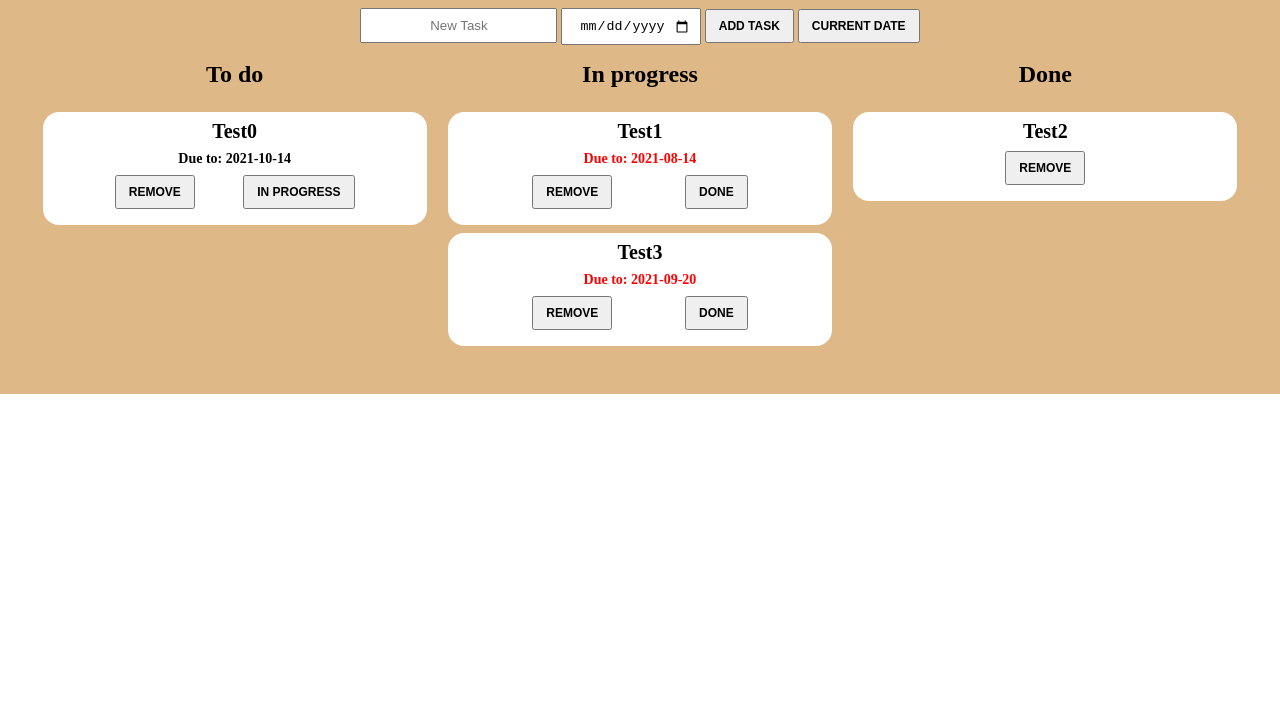
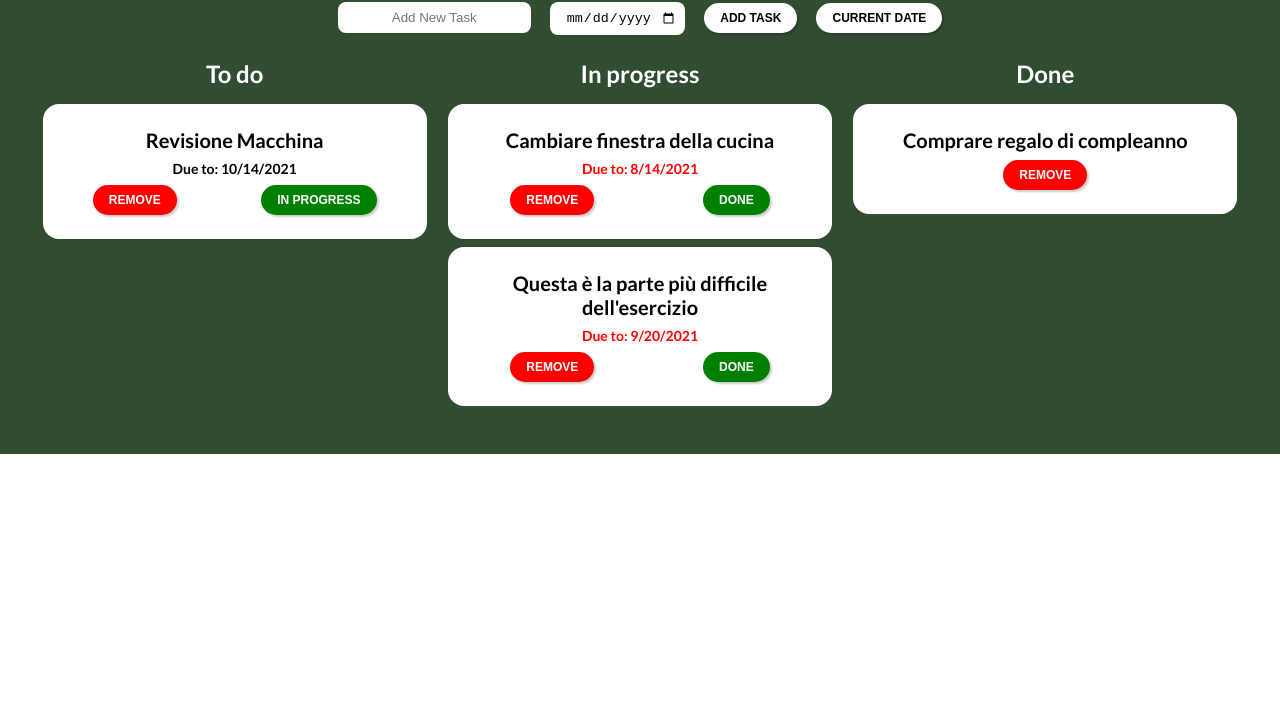
Before and after one commit to BrunosCode/vue-todolist, a plain HTML site: page index.html in a window 1280 px wide. Shown: the part 85-800 px from the top of the page. Drawn offline with nearby package versions, Linux system fonts and the light colour scheme.

Commit message:
css refactoring

```diff
--- a/css/style.css
+++ b/css/style.css
@@ -5,6 +5,11 @@
     margin: 0;
 }
 
+body {
+    font-family: 'Lato', sans-serif;
+}
+
+/* LAYOUTS */
 .l-container {
     padding: 2rem;
     display: flex;
@@ -15,7 +20,10 @@
 
 .l-inputs {
     text-align: center;
-    margin-bottom: 1rem;
+    margin-bottom: 1.5rem;
+}
+.l-inputs > * {
+    margin: 0 .5rem;
 }
 
 .l-row {
@@ -32,45 +40,62 @@
 }
 
 
-
+/* COMPONENTS */
 .c-backgroud {
-    background-color: burlywood;
+    background-color: rgb(49, 77, 49);
 }
 .c-title {
-    margin-bottom: 1.5rem;
+    margin-bottom: 1rem;
+    color: white;
 }
 .c-input {
     padding: .5rem;
+    border-radius: .5rem;
+    border: none;
     text-align: center;
 }
+
+
 .c-task {
     margin-bottom: .5rem;
-    padding: .5rem 3rem;
+    padding: 1.5rem .5rem;
     border-radius: 1rem;
     background-color: white;
 }
 .c-task__titole {
-    text-transform: capitalize;
     font-size: 1.25rem;
     margin-bottom: .5rem;
 }
 .c-task__date {
     font-weight: 700;
     font-size: .875rem;
+    margin-bottom: .5rem;
 }
 .c-task__date--expired {
     color: red;
 }
-.c-task__btns {
-    margin: .5rem 0;
-}
+
+
 .c-btn {
-    padding: .5rem .75rem;
+    padding: .5rem 1rem;
     text-transform: uppercase;
     font-size: .75rem;
     font-weight: 700;
+    border-radius: 1rem;
+    box-shadow: 2px 2px 2px rgba(0, 0, 0, .2);
+    background-color: white;
+    border: none;
 }
 .c-btn:hover {
     cursor: pointer;
     transform: scale(.9);
+    box-shadow: none;
 }
+.c-btn--remove {
+    background-color: red;
+    color: white;
+}
+.c-btn--move {
+    background-color: green;
+    color: white;
+}
--- a/index.html
+++ b/index.html
@@ -4,6 +4,11 @@
     <meta charset="UTF-8">
     <meta http-equiv="X-UA-Compatible" content="IE=edge">
     <meta name="viewport" content="width=device-width, initial-scale=1.0">
+    <!-- google fonts  -->
+    <link rel="preconnect" href="https://fonts.googleapis.com">
+    <link rel="preconnect" href="https://fonts.gstatic.com" crossorigin>
+    <link href="https://fonts.googleapis.com/css2?family=Lato:wght@400;700&display=swap" rel="stylesheet">
+    <!-- /google fonts  -->
     <link rel="stylesheet" href="css/style.css">
     <title>To do list</title>
 </head>
@@ -12,7 +17,7 @@
         <h1 class="c-title">Todos app</h1>
 
         <div class="l-inputs">
-            <input type="text" name="newTitole" id="newTitole" class="c-input" v-model="newTitole" placeholder="New Task">
+            <input type="text" name="newTitole" id="newTitole" class="c-input" v-model="newTitole" placeholder="Add New Task">
             <input type="date" name="newDueDate" id="newDueDate" class="c-input" v-model="newDueDate">
             <button class="c-btn" @click="addTask(newTitole, newDueDate); resetInput()">Add task</button class="c-btn">
             <button class="c-btn" @click="printDate()">current date</button class="c-btn">
@@ -24,10 +29,10 @@
                 <ul class="l-list">
                     <li v-for="(task, i) in tasks" class="c-task c-task--toDo" v-if="task.state === 'toDo'">
                         <h4 class="c-task__titole">{{task.titole}}</h4>
-                        <p class="c-task__date" :class="isExpired(task.dueDate)">Due to: {{task.dueDate.toISOString().substr(0, 10)}}</p>
+                        <p class="c-task__date" :class="isExpired(task.dueDate)">Due to: {{task.dueDate.toLocaleDateString()}}</p>
                         <div class="l-row c-task__btns">
-                            <button class="c-btn" @click="removeTask(i)">Remove</button class="c-btn">
-                            <button class="c-btn" @click="changeState(i, 'inProgress')">In Progress</button class="c-btn">
+                            <button class="c-btn c-btn--remove" @click="removeTask(i)">Remove</button class="c-btn">
+                            <button class="c-btn c-btn--move" @click="changeState(i, 'inProgress')">In Progress</button class="c-btn">
                         </div>
                     </li>
                 </ul>
@@ -38,10 +43,10 @@
                 <ul class="l-list">
                     <li v-for="(task, i) in tasks" class="c-task c-task--inProgess" v-if="task.state === 'inProgress'">
                         <h4 class="c-task__titole">{{task.titole}}</h4>
-                        <p class="c-task__date" :class="isExpired(task.dueDate)">Due to: {{task.dueDate.toISOString().substr(0, 10)}}</p>
+                        <p class="c-task__date" :class="isExpired(task.dueDate)">Due to: {{task.dueDate.toLocaleDateString()}}</p>
                         <div class="l-row c-task__btns">
-                            <button class="c-btn" @click="removeTask(i)">Remove</button class="c-btn">
-                            <button class="c-btn" @click="changeState(i, 'done')">Done</button class="c-btn">
+                            <button class="c-btn c-btn--remove" @click="removeTask(i)">Remove</button class="c-btn">
+                            <button class="c-btn c-btn--move" @click="changeState(i, 'done')">Done</button class="c-btn">
                         </div>
                     </li>
                 </ul>
@@ -53,7 +58,7 @@
                     <li v-for="(task, i) in tasks" class="c-task c-task--done" v-if="task.state === 'done'">
                         <h4 class="c-task__titole">{{task.titole}}</h4>
                         <div class="l-row c-task__btns">
-                            <button class="c-btn" @click="removeTask(i)">Remove</button class="c-btn">
+                            <button class="c-btn c-btn--remove" @click="removeTask(i)">Remove</button class="c-btn">
                         </div>
                     </li>
                 </ul>
--- a/js/app.js
+++ b/js/app.js
@@ -11,10 +11,10 @@ const app = new Vue (
         el: "#root",
         data: {
             tasks: [
-                new Task("test0", "2021-10-14"),
-                new Task("test1", "2021-08-14", "inProgress"),
-                new Task("test2", "2021-09-14", "done"),
-                new Task("test3", "2021-09-20", "inProgress"),
+                new Task("Revisione Macchina", "2021-10-14"),
+                new Task("Cambiare finestra della cucina", "2021-08-14", "inProgress"),
+                new Task("Comprare regalo di compleanno", "2021-09-14", "done"),
+                new Task("Questa è la parte più difficile dell'esercizio", "2021-09-20", "inProgress"),
             ],
             currentDate: new Date(),
             // this inputs needs some validation
```
